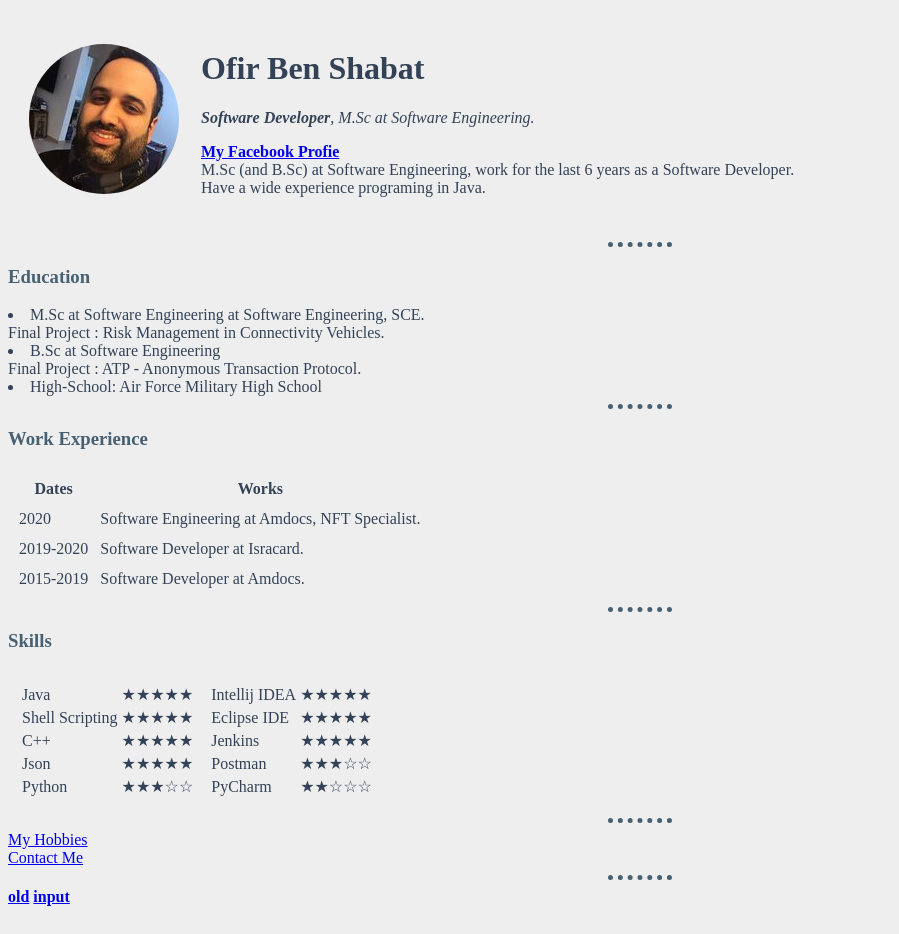
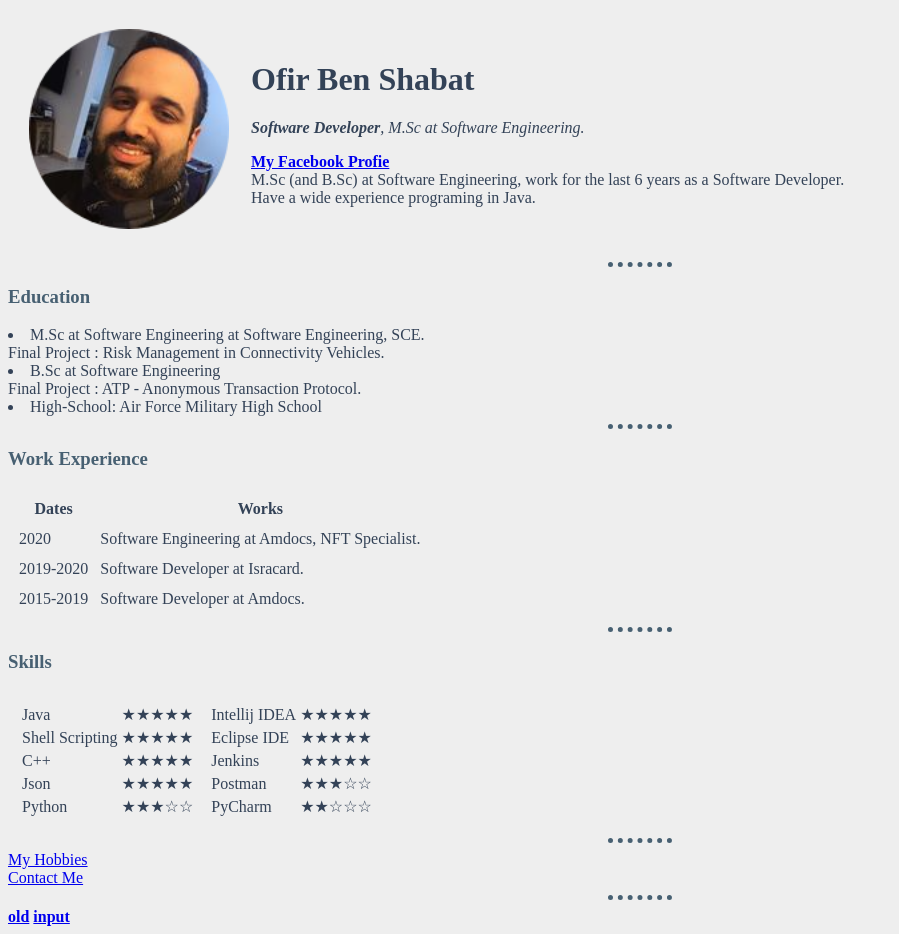
Before and after one commit to ofirbsh/cv, a plain HTML site: page index.html in a window 1280 px wide. In both pictures the pointer is over the picture 104 px from the left and 118 px from the top of the page. Shown: the whole page, without its empty margins (0-899 px from the left). Drawn offline with Linux system fonts and the light colour scheme.

Commit message:
img hover

```diff
--- a/css/styles.css
+++ b/css/styles.css
@@ -1,8 +1,11 @@
   body {
     background-color: #EEEEEE;
   }
+  img:hover{
+    width: 200px;
+    height: 200px;
+  }
   hr {
-
     border-style: none;
     border-top-style: dotted;
     height: 0px;
```
